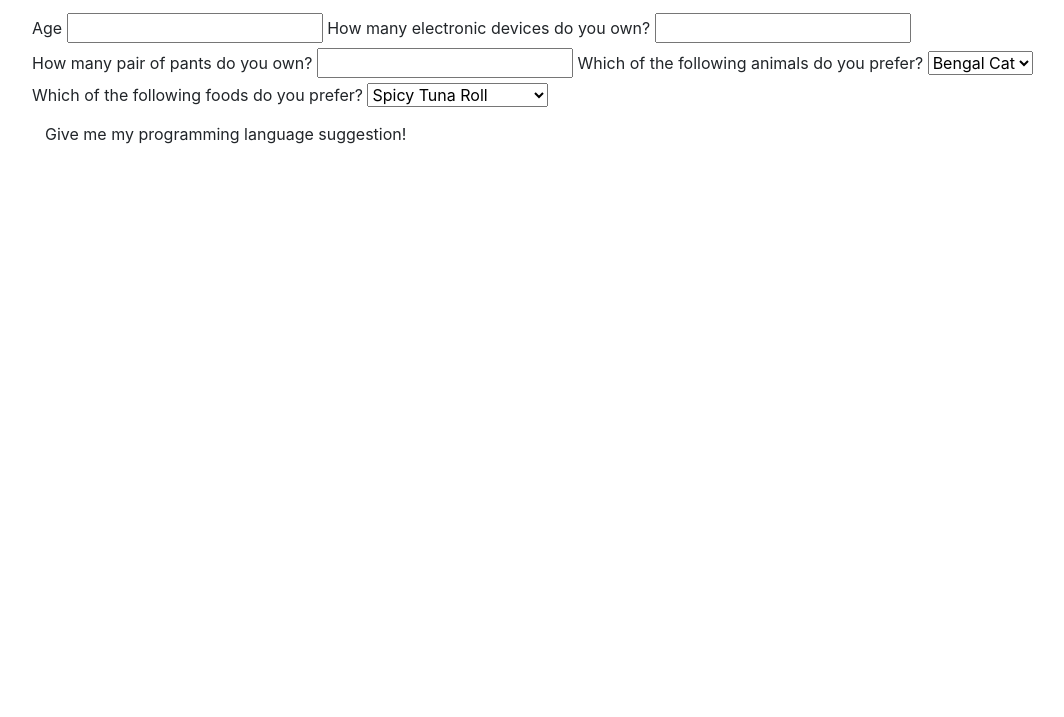
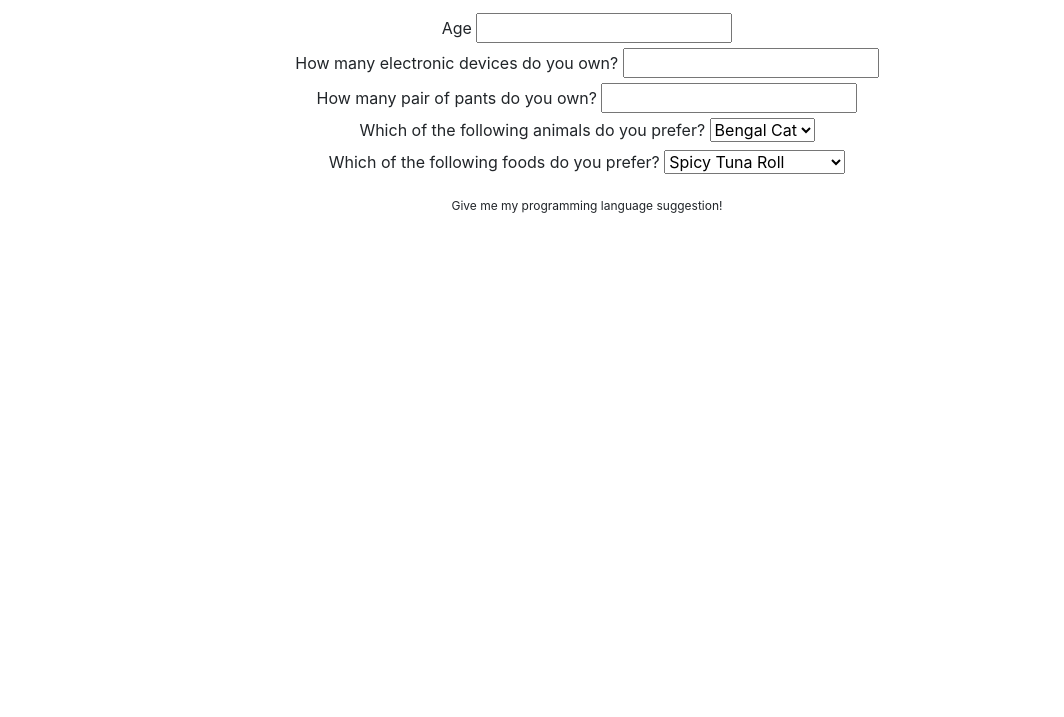
Before and after one commit to baulkim43/language-suggester, a plain HTML site: page index.html in a window 1280 px wide. Shown: the part 83-800 px from the top of the page, without its empty margins (53-1117 px from the left). Drawn offline with Linux system fonts and the light colour scheme.

Commit message:
add simple css styling.

```diff
--- a/css/styles.css
+++ b/css/styles.css
@@ -1,5 +1,18 @@
+.container-fluid {
+  text-align: center;
+  display: inline-block;
+}
+
+
 .btn {
-  display: block;
+  background-color: #555555
+  color: black;
+  border: none;
+  padding: 15px 32px;
+  text-align: center;
+  text-decoration: none;
+  display: inline-block;
+  font-size: 12px;
 }
 
 #rubypic {
--- a/index.html
+++ b/index.html
@@ -8,7 +8,7 @@
   <title>Programming Language Suggester</title>
 </head>
 <body>
-  <div class="container">
+  <div class="container-fluid">
     <h1>Which programming language is right for you?</h1>
 
     <p>To find your language of love in programming, let's find out more about you!</p>
@@ -16,22 +16,27 @@
     <form id="quiz">
       <label for="age">Age</label>
       <input id="age" type="text">
+      <br>
       <label for="devices">How many electronic devices do you own?</label>
       <input id="devices" type="text">
+      <br>
       <label for="pants">How many pair of pants do you own?</label>
       <input id="pants" type="text">
+      <br>
       <label for="animal">Which of the following animals do you prefer?</label>
       <select id="animal">
         <option value="cat">Bengal Cat</option>
         <option value="dog">Corgi</option>
         <option value="bird">Parrot</option>
       </select>
+      <br>
       <label for="food">Which of the following foods do you prefer?</label>
       <select id="food">
         <option value="sushi">Spicy Tuna Roll</option>
         <option value="burger">Peanut Butter Burger</option>
         <option value="taco">Fish Tacos</option>
       </select>
+      <br>
 
 
       <button type="submit" class="btn">Give me my programming language suggestion!</button>
@@ -44,8 +49,6 @@
 
     <div id="match">
       <p>Based on your choices, <span id="code"></span> could be a great language for you. So get out there and start coding!</p>
-
-
     </div>
   </div>
 </body>
--- a/js/scripts.js
+++ b/js/scripts.js
@@ -21,18 +21,11 @@ $(document).ready(function() {
     } else if (!age || !devices || !pants) {
       alert('Please enter all information.');
       var match = "(Nothing! Don't forget to fill out the answers above..)"
-
+      $("img").hide();
     }
-
 
     $("#code").text(match);
     $("#match").show();
-
-
-
-
-
-
     event.preventDefault();
   });
 });
```
